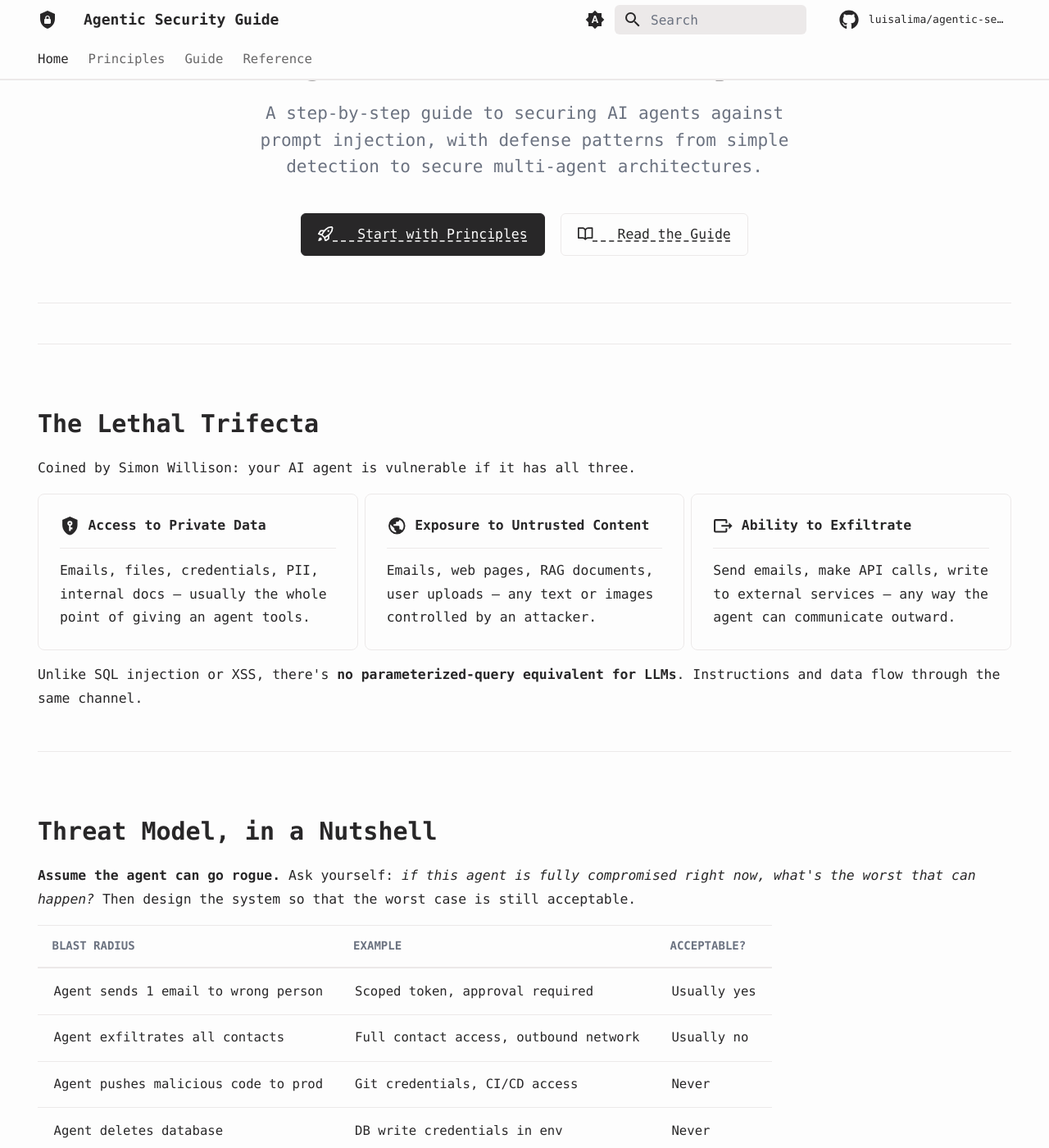
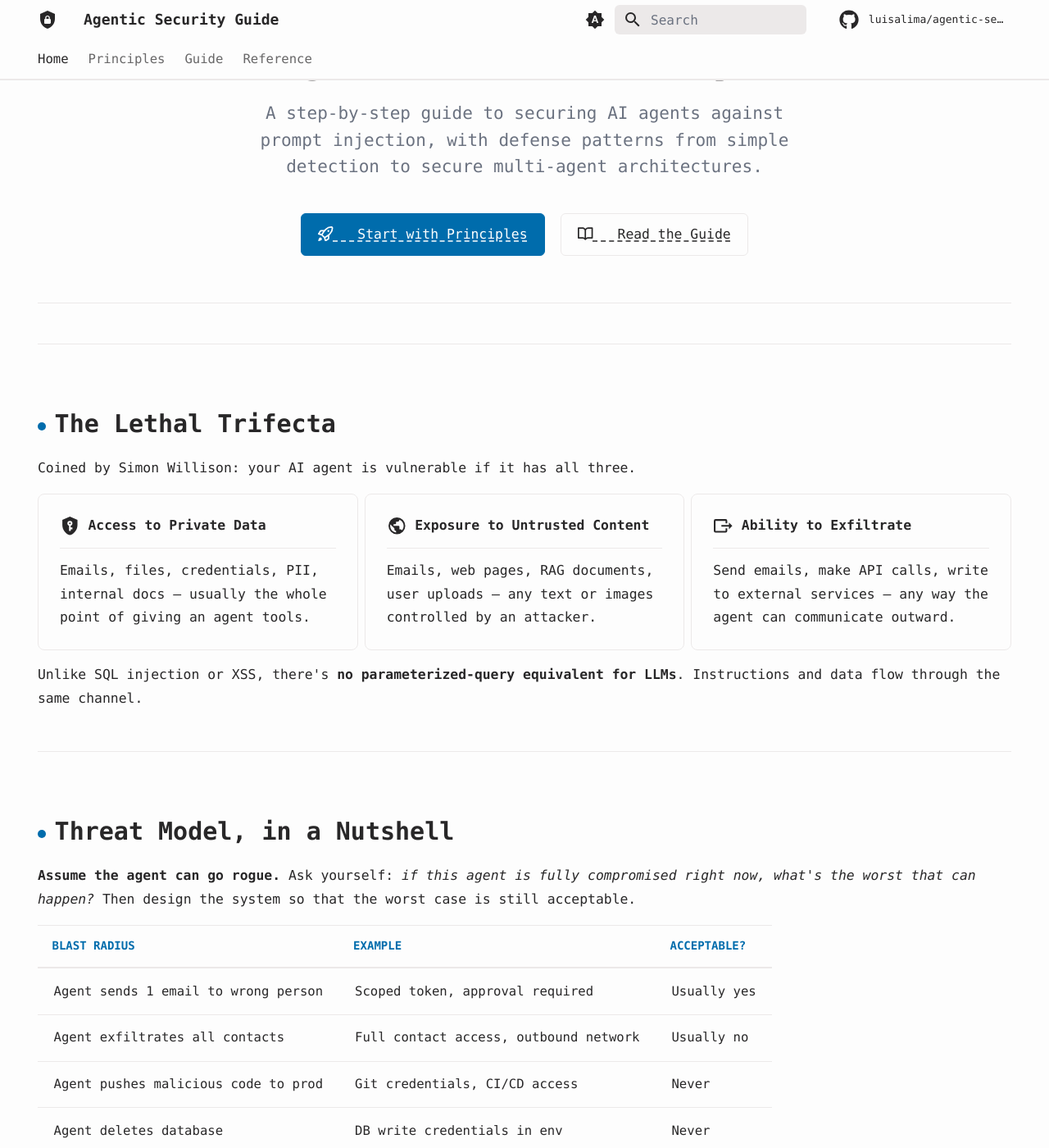
Before and after one commit to luisalima/agentic-security, an MkDocs documentation site: the page built from docs/index.md, in a window 1280 px wide and 1400 px high, scrolled down 192 px. Shown: the whole window at 82% size. Built offline with MkDocs 1.6.1 and Material for MkDocs 9.7.7, drawn with Linux system fonts in a browser that asks for light colours; some web fonts are replaced; comment, search, counter and statistics services are not loaded.

Commit message:
docs: add theme accent states

```diff
--- a/docs/stylesheets/extra.css
+++ b/docs/stylesheets/extra.css
@@ -30,6 +30,8 @@
   --md-accent-fg-color--transparent: rgba(0, 108, 172, 0.1);
   --md-accent-bg-color:            #ffffff;
   --md-accent-bg-color--light:     #fdfdfd;
+  --site-accent-border:            rgba(0, 108, 172, 0.35);
+  --site-accent-surface:           rgba(0, 108, 172, 0.08);
 
   --md-default-bg-color:           #fdfdfd;
   --md-default-fg-color:           #282728;
@@ -56,6 +58,8 @@
 
   --md-accent-fg-color:            #ff6b01;
   --md-accent-fg-color--transparent: rgba(255, 107, 1, 0.12);
+  --site-accent-border:            rgba(255, 107, 1, 0.45);
+  --site-accent-surface:           rgba(255, 107, 1, 0.1);
 
   --md-default-bg-color:           #212737;
   --md-default-bg-color--light:    #343f60;
@@ -69,6 +73,11 @@
   --md-code-fg-color:              #eaedf3;
 
   --md-typeset-a-color:            #eaedf3;
+}
+
+::selection {
+  background: var(--md-accent-fg-color);
+  color: #ffffff;
 }
 
 /* ---------------------------------------------------------------------------
@@ -106,23 +115,31 @@
   font-weight: 500;
   margin-top: 0;
   padding: 0.7rem 0;
-  transition: opacity 150ms ease;
+  transition: color 150ms ease, opacity 150ms ease;
 }
 
 .md-tabs__link:hover {
+  color: var(--md-accent-fg-color);
   opacity: 1;
 }
 
 .md-tabs__link--active {
+  color: var(--md-accent-fg-color);
   opacity: 1;
   font-weight: 600;
-  border-bottom: 2px solid var(--md-default-fg-color);
+  border-bottom: 2px solid var(--md-accent-fg-color);
 }
 
 /* Search bar — subtle, doesn't shout */
 .md-search__form {
   background: var(--md-default-fg-color--lightest);
   border-radius: 6px;
+  box-shadow: inset 0 0 0 1px transparent;
+  transition: box-shadow 150ms ease;
+}
+
+.md-search__form:focus-within {
+  box-shadow: inset 0 0 0 1px var(--md-accent-fg-color);
 }
 
 [data-md-color-scheme="slate"] .md-search__form {
@@ -155,6 +172,17 @@
   border-bottom: none;    /* cleaner than an underline */
 }
 
+.md-typeset h2::before {
+  content: "";
+  display: inline-block;
+  width: 0.48rem;
+  height: 0.48rem;
+  margin-right: 0.55rem;
+  border-radius: 999px;
+  background: var(--md-accent-fg-color);
+  vertical-align: 0.12rem;
+}
+
 .md-typeset h3 {
   font-weight: 600;
   letter-spacing: 0;
@@ -167,6 +195,10 @@
   line-height: 1.75;
 }
 
+.md-typeset li::marker {
+  color: var(--md-accent-fg-color);
+}
+
 .md-typeset hr {
   border: none;
   border-top: 1px solid var(--md-default-fg-color--lightest);
@@ -176,7 +208,7 @@
 /* Quieter blockquote */
 .md-typeset blockquote {
   color: var(--md-default-fg-color--light);
-  border-left: 2px solid var(--md-default-fg-color--lightest);
+  border-left: 2px solid var(--md-accent-fg-color);
   padding-left: 1rem;
   font-style: normal;
 }
@@ -197,10 +229,10 @@
 
 .md-typeset .grid.cards > ul > li:hover,
 .md-typeset .grid > .card:hover {
-  border-color: var(--md-default-fg-color);
+  border-color: var(--site-accent-border);
   transform: none;        /* no lift — Linear/Resend don't lift */
   box-shadow: none;
-  background: var(--md-default-fg-color--lightest);
+  background: var(--site-accent-surface);
 }
 
 [data-md-color-scheme="slate"] .md-typeset .grid.cards > ul > li:hover,
@@ -228,12 +260,11 @@
 .md-typeset table:not([class]) th {
   background: transparent;
   font-weight: 600;
-  color: var(--md-default-fg-color);
   border-bottom: 1px solid var(--md-default-fg-color--lightest);
   text-transform: uppercase;
   font-size: 0.7rem;
   letter-spacing: 0;
-  color: var(--md-default-fg-color--light);
+  color: var(--md-accent-fg-color);
 }
 
 .md-typeset a {
@@ -274,6 +305,7 @@
 .md-typeset .highlight {
   border-radius: 8px;
   border: 1px solid var(--md-default-fg-color--lightest);
+  border-left: 3px solid var(--md-accent-fg-color);
 }
 
 /* ---------------------------------------------------------------------------
@@ -285,14 +317,17 @@
   border-radius: 8px;
   border: 1px solid var(--md-default-fg-color--lightest);
   border-left-width: 3px;
+  border-left-color: var(--md-accent-fg-color);
   box-shadow: none;
   font-size: 0.78rem;
+  background: var(--site-accent-surface);
 }
 
 .md-typeset .admonition-title,
 .md-typeset summary {
   font-weight: 600;
   background: transparent;
+  color: var(--md-accent-fg-color);
 }
 
 /* ---------------------------------------------------------------------------
@@ -312,22 +347,22 @@
 
 .md-typeset .md-button:hover,
 .md-typeset .md-button:focus {
-  border-color: var(--md-default-fg-color);
-  background: transparent;
-  color: var(--md-default-fg-color);
+  border-color: var(--md-accent-fg-color);
+  background: var(--site-accent-surface);
+  color: var(--md-accent-fg-color);
 }
 
 .md-typeset .md-button--primary {
-  background: var(--md-default-fg-color);
-  border-color: var(--md-default-fg-color);
-  color: var(--md-default-bg-color);
+  background: var(--md-accent-fg-color);
+  border-color: var(--md-accent-fg-color);
+  color: #ffffff;
 }
 
 .md-typeset .md-button--primary:hover,
 .md-typeset .md-button--primary:focus {
-  background: var(--md-default-fg-color--light);
-  border-color: var(--md-default-fg-color--light);
-  color: var(--md-default-bg-color);
+  background: transparent;
+  border-color: var(--md-accent-fg-color);
+  color: var(--md-accent-fg-color);
 }
 
 /* ---------------------------------------------------------------------------
@@ -350,7 +385,7 @@
 .md-nav__link--active,
 .md-nav__link[for]:focus,
 .md-nav__link:hover {
-  color: var(--md-default-fg-color);
+  color: var(--md-accent-fg-color);
 }
 
 .md-nav__link--active {
```
